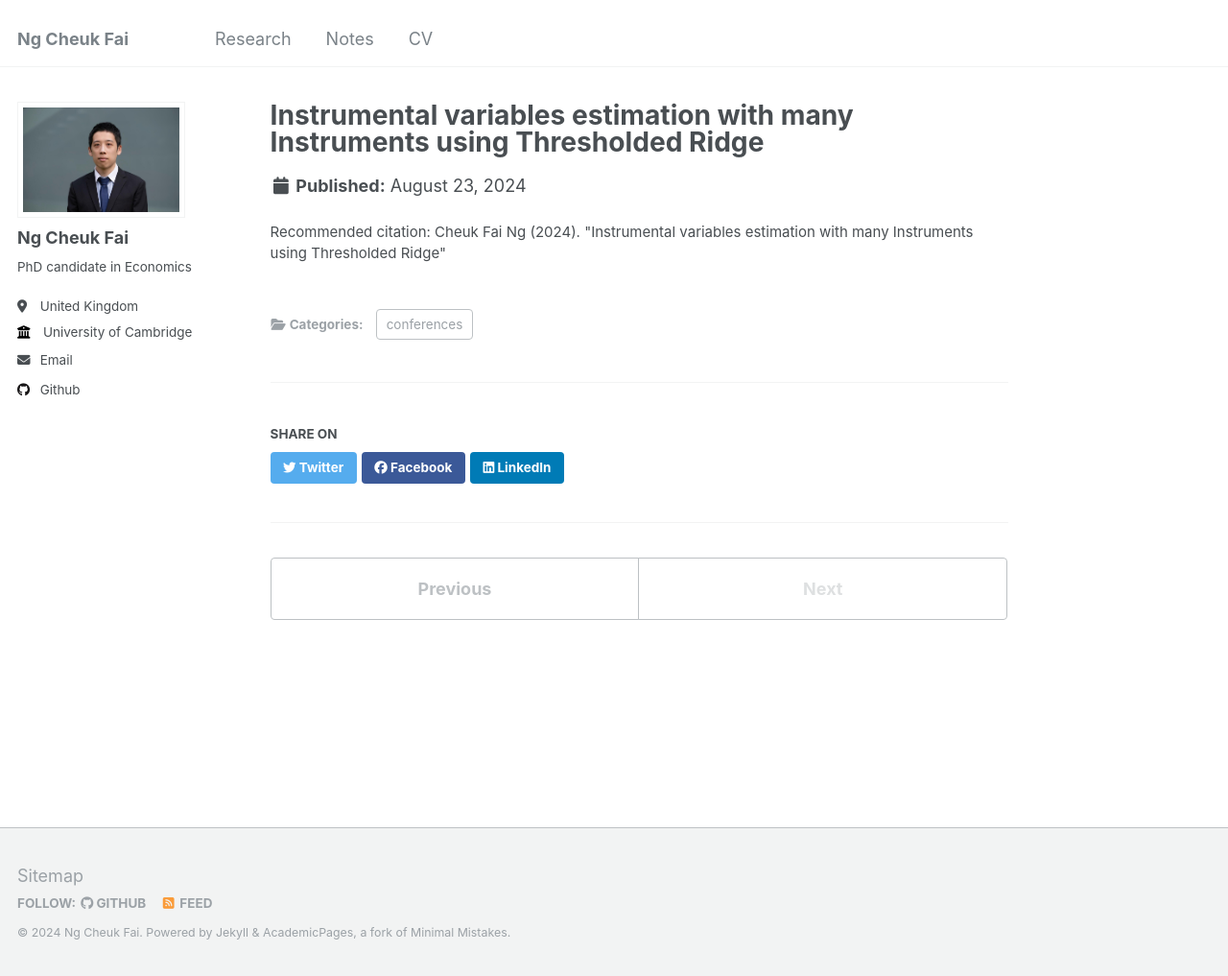
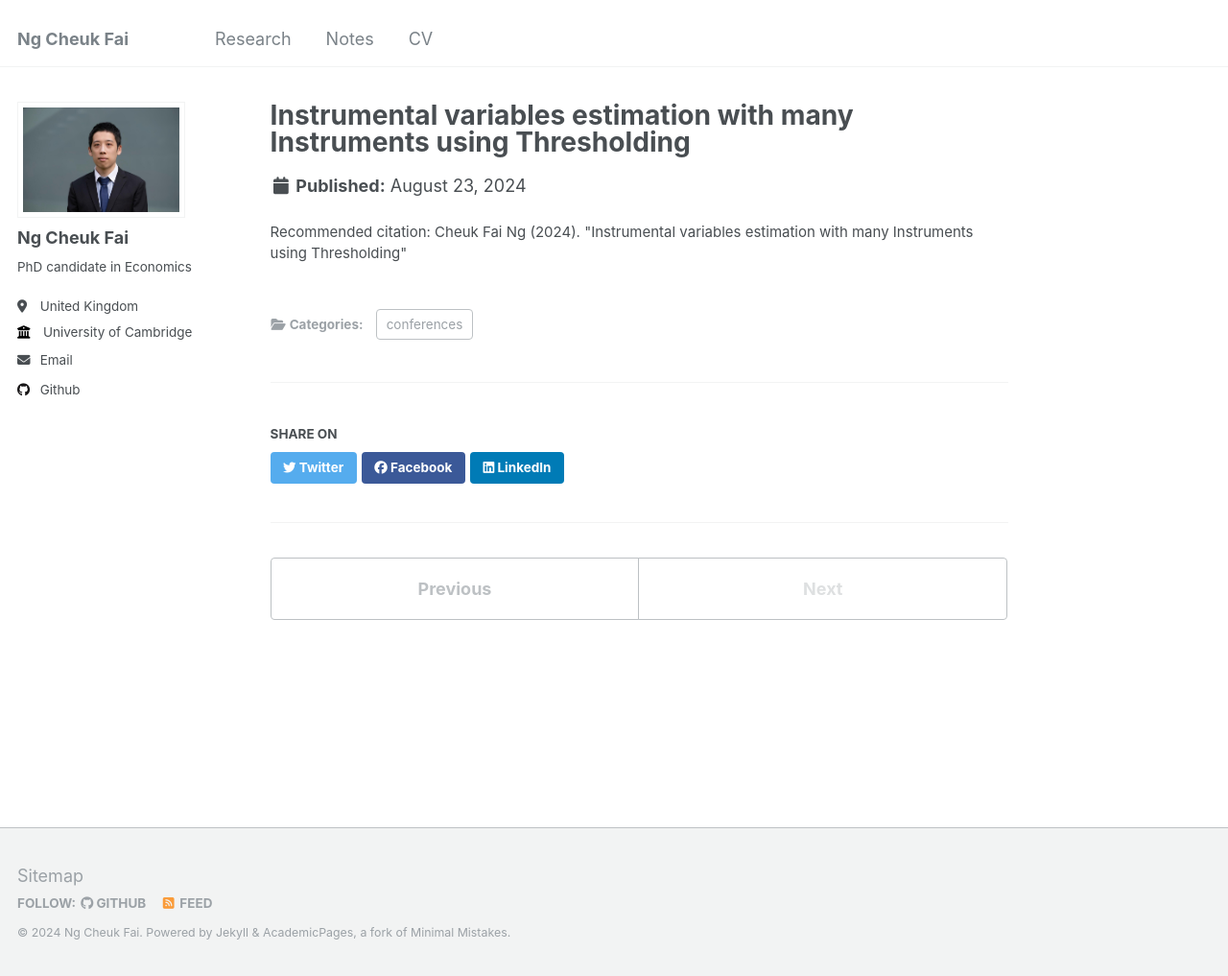
Before and after one commit to ngcheukfai/ngcheukfai.github.io, a Jekyll site: the page built from _publications/2024-08-23-ng_jmp.md, in a window 1280 px wide and 1017 px high. Shown: the whole window at 96% size. Built offline with Jekyll 4.4.1, drawn with Linux system fonts in a browser that asks for light colours.

Commit message:
Update 2024-08-23-ng_jmp.md

```diff
--- a/_publications/2024-08-23-ng_jmp.md
+++ b/_publications/2024-08-23-ng_jmp.md
@@ -1,5 +1,5 @@
 ---
-title: "Instrumental variables estimation with many Instruments using Thresholded Ridge"
+title: "Instrumental variables estimation with many Instruments using Thresholding"
 collection: publications
 category: conferences
 permalink: /research/ng_jmp
@@ -7,5 +7,5 @@ excerpt: ''
 date: 2024-08-23
 #venue: ''
 #paperurl: 'http://academicpages.github.io/files/paper3.pdf'
-citation: 'Cheuk Fai Ng (2024). &quot;Instrumental variables estimation with many Instruments using Thresholded Ridge&quot;'
+citation: 'Cheuk Fai Ng (2024). &quot;Instrumental variables estimation with many Instruments using Thresholding&quot;'
 ---
```
